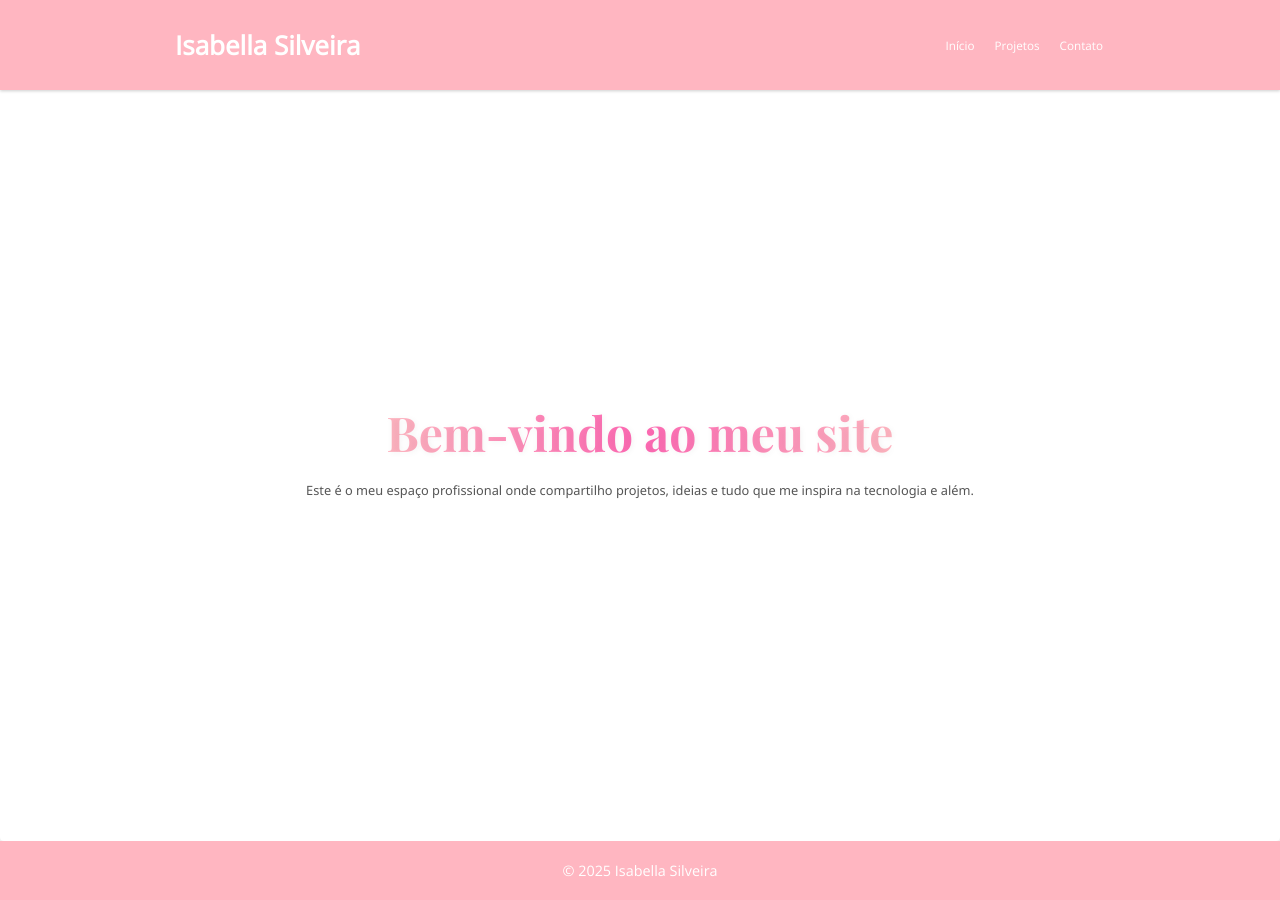
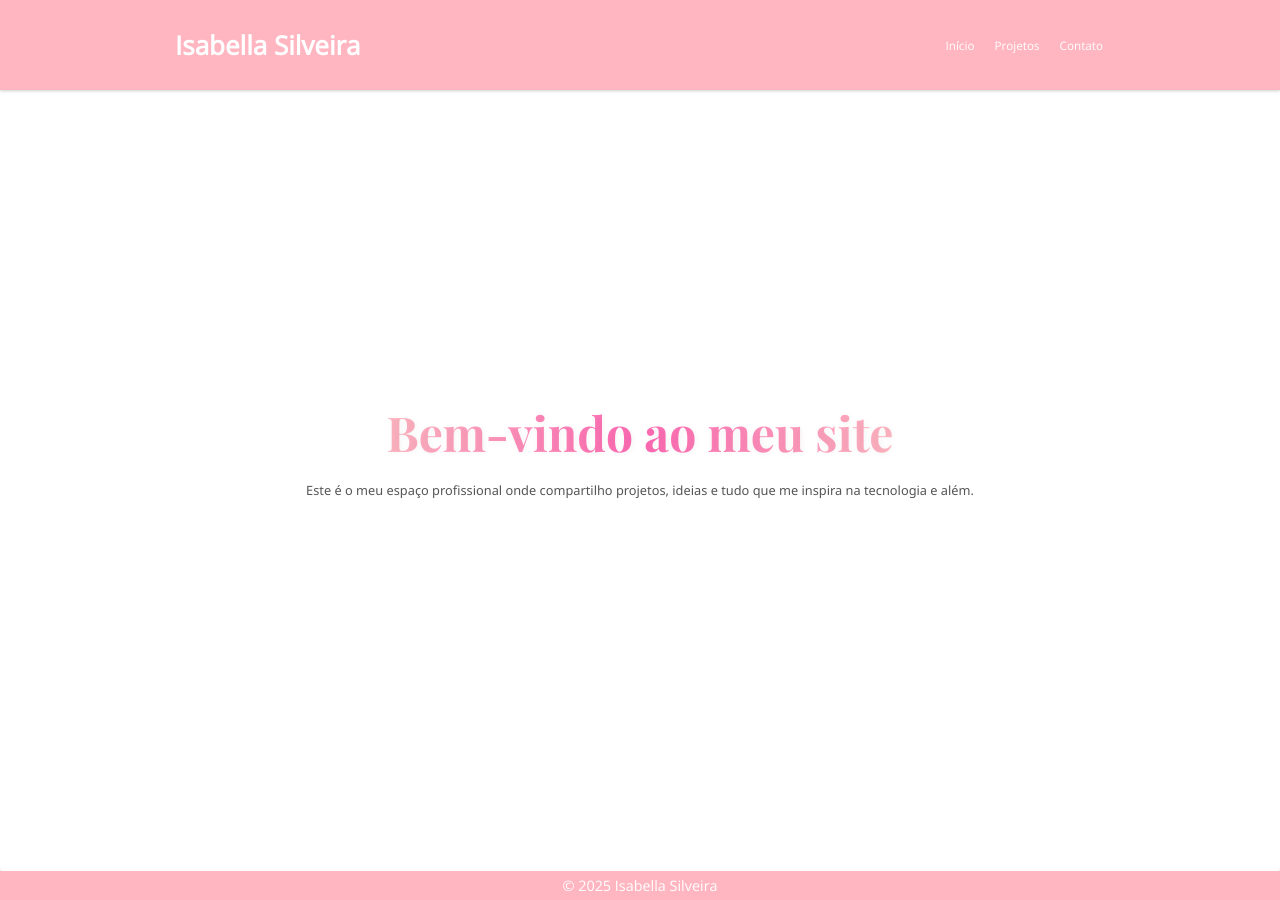
Before and after one commit to isacsilveira/isacsilveira.github.io, a Jekyll site: the page built from index.md, in a window 1280 px wide. Built offline with Jekyll 4.4.1, drawn with Linux system fonts in a browser that asks for light colours.

Commit message:
Update style.css

```diff
--- a/assets/css/style.css
+++ b/assets/css/style.css
@@ -94,7 +94,7 @@ html, body {
   background-color: #ffb6c1;
   color: #fff;
   text-align: center;
-  padding: 20px;
+  padding: 5px;
   font-size: 0.9em;
   width: 100%;
 }
```
